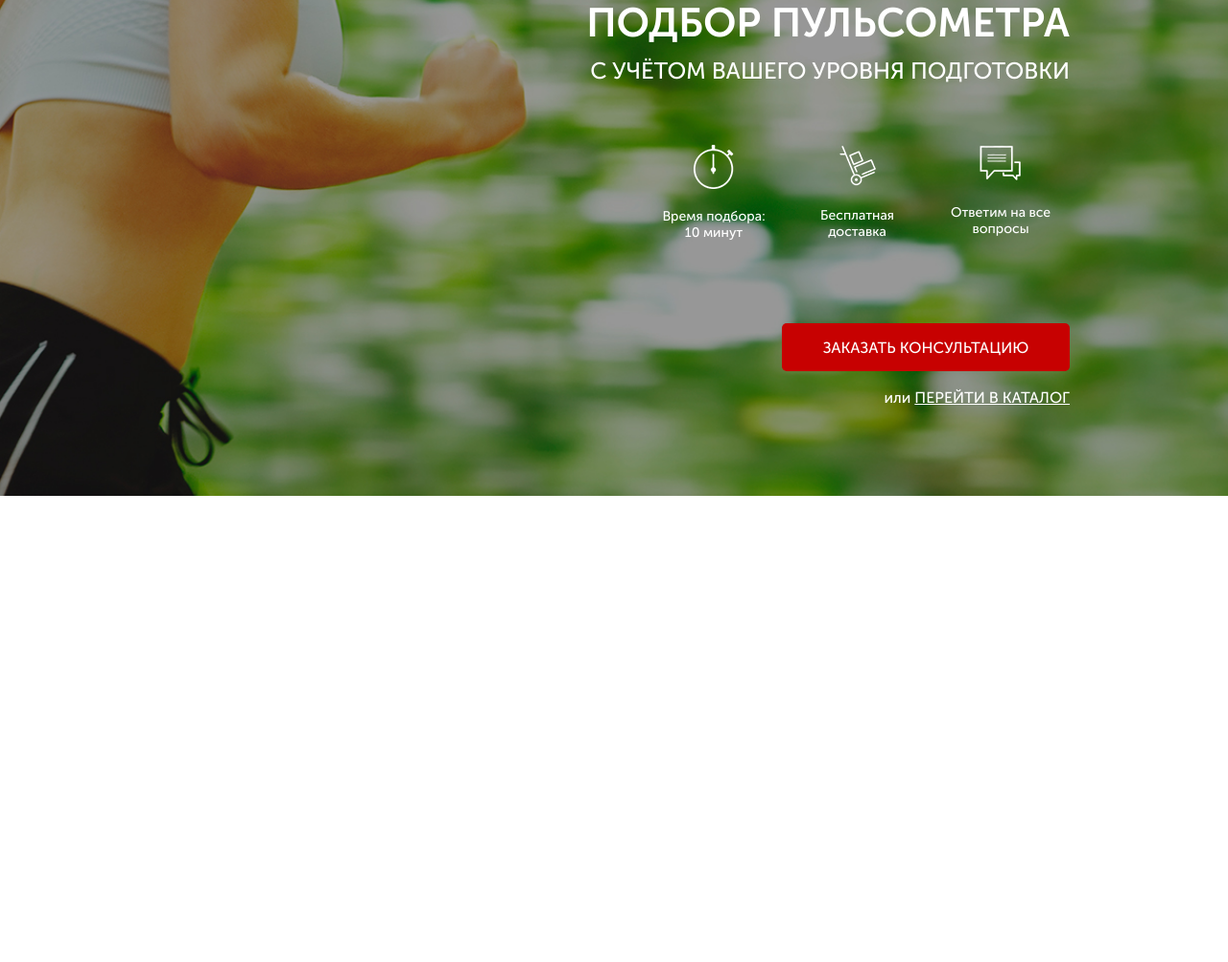
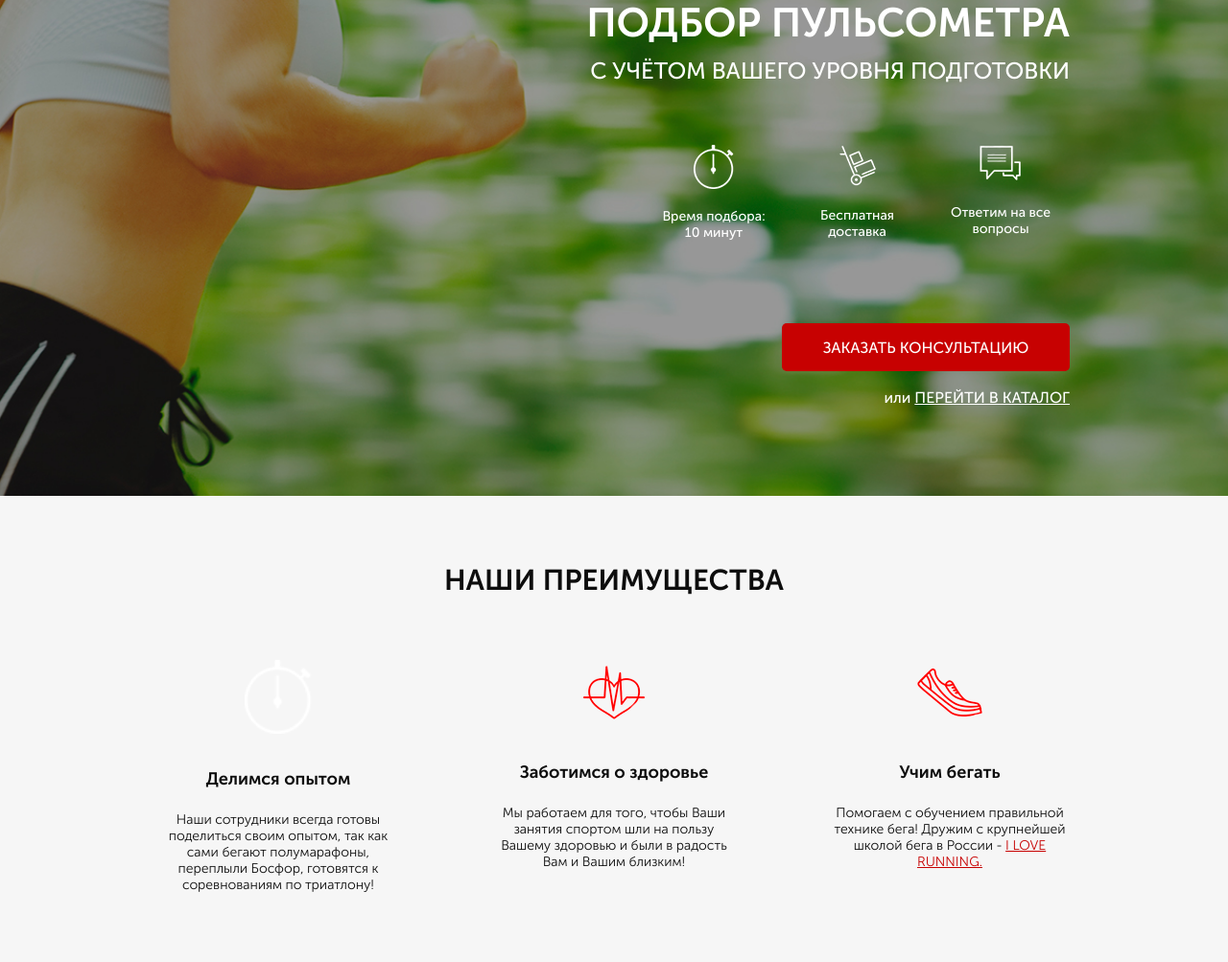
Before and after one commit to VladislavSklv/RunSmart, a website: page dist/src/index.html in a window 1280 px wide. Shown: the part 165-1168 px from the top of the page at 96% size. Before the commit the page ends 800 px from the top, so only its background shows below. Drawn offline with Linux system fonts and the light colour scheme; files whose address does not match are found by name.

Commit message:
added advantages

```diff
--- a/dist/src/index.html
+++ b/dist/src/index.html
@@ -55,5 +55,35 @@
             </div>
         </div>
     </section>
+
+    <section class="advantages">
+        <div class="container">
+            <div class="section-header">НАШИ ПРЕИМУЩЕСТВА</div>
+            <div class="advantages__wrapper">
+                <div class="advantages__item">
+                    <img src="icons/benefits/icon1.png" alt="BenIc1">
+                    <div>
+                        <span>Делимся опытом<br></span>
+                        Наши сотрудники всегда готовы поделиться своим опытом, так как сами бегают полумарафоны, переплыли Босфор, готовятся к соревнованиям по триатлону!
+                    </div>
+                </div>
+                <div class="advantages__item">
+                    <img src="icons/benefits/icon2.png" alt="BenIc2">
+                    <div>
+                        <span>Заботимся о здоровье<br></span>
+                        Мы работаем для того, чтобы Ваши занятия спортом шли на пользу Вашему здоровью и были в радость Вам и Вашим близким!
+                    </div>
+                </div>
+                <div class="advantages__item">
+                    <img src="icons/benefits/icon3.png" alt="BenIc3">
+                    <div>
+                        <span>Учим бегать<br></span>
+                        Помогаем с обучением правильной технике бега! Дружим с крупнейшей школой бега в России -
+                        <a href="#">I LOVE RUNNING.</a>
+                    </div>
+                </div>
+            </div>
+        </div>
+    </section>
 </body>
 </html>
--- /dev/null
+++ b/dist/src/sass/blocks/_advantages.scss
@@ -0,0 +1,36 @@
+.advantages{
+    min-height: 470px;
+    background-color: #f6f6f6;
+    padding: 70px 0 75px 0;
+    .section-header{
+        margin-bottom: 65px;
+    }
+    &__wrapper{
+        display: flex;
+        justify-content: space-between;
+    }
+    &__item{
+        width: 250px;
+        height: 240px;
+        text-align: center;
+        color: #0d0d0d;
+        font-size: 14px;
+        font-weight: 300;
+        img{
+            display: block;
+            width: 70px;
+            margin: 0 auto 38px auto;
+        }
+        span{
+            display: block;
+            font-size: 18px;
+            line-height: 18px;
+            font-weight: 700;
+            margin-bottom: 25px;
+        }
+        a{
+            color: $main-color;
+            text-transform: uppercase;
+        }
+    }
+}
--- /dev/null
+++ b/dist/src/sass/blocks/_section-headers.scss
@@ -0,0 +1,7 @@
+.section-header{
+    color: #0d0d0d;
+    font-size: 30px;
+    font-weight: 700;
+    text-align: center;
+    text-transform: uppercase;
+}
```
Also changed, not shown: dist/src/css/style.min.css (+1 -1 lines), dist/src/sass/style.scss (+5 -3 lines).
